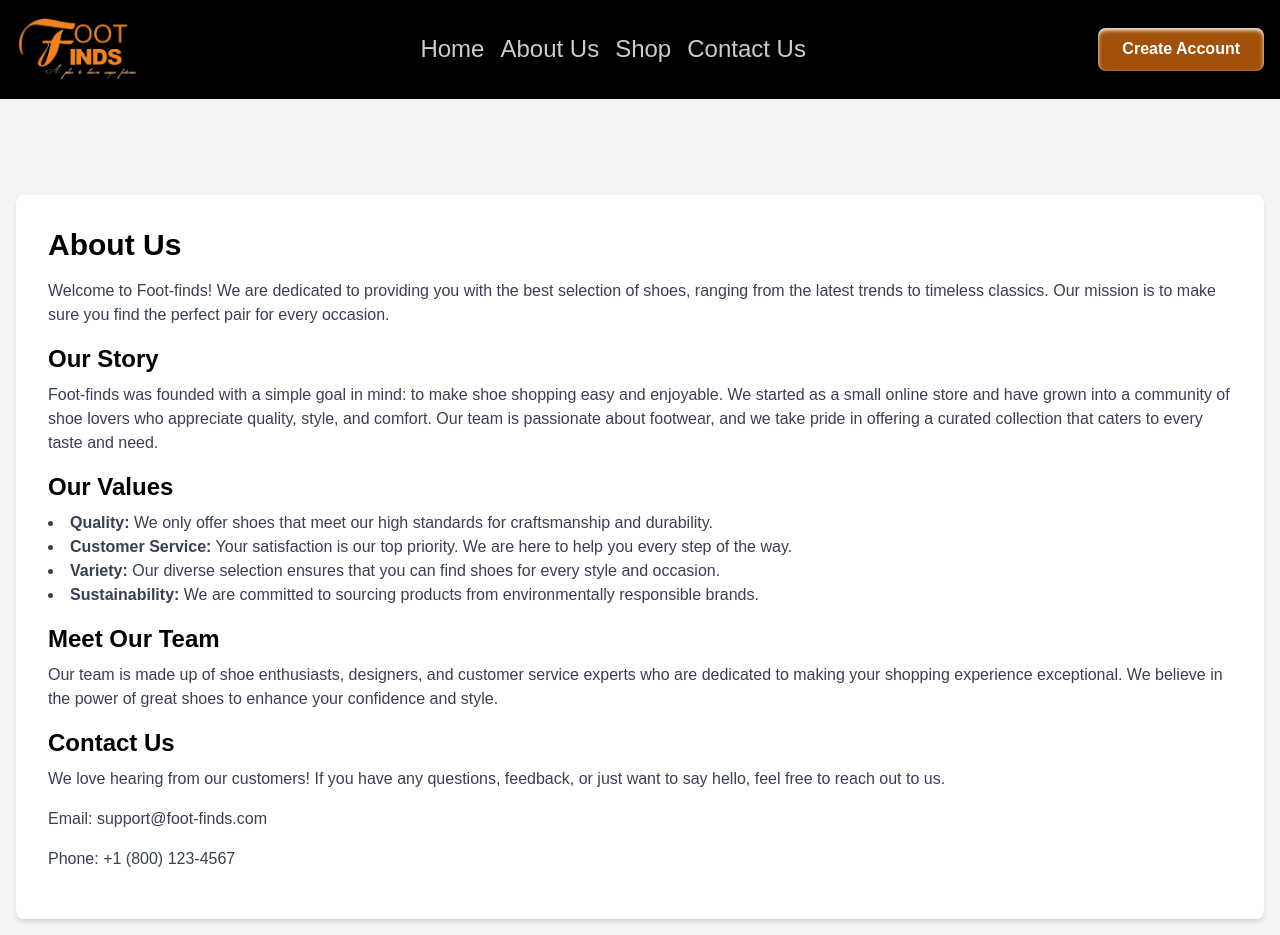
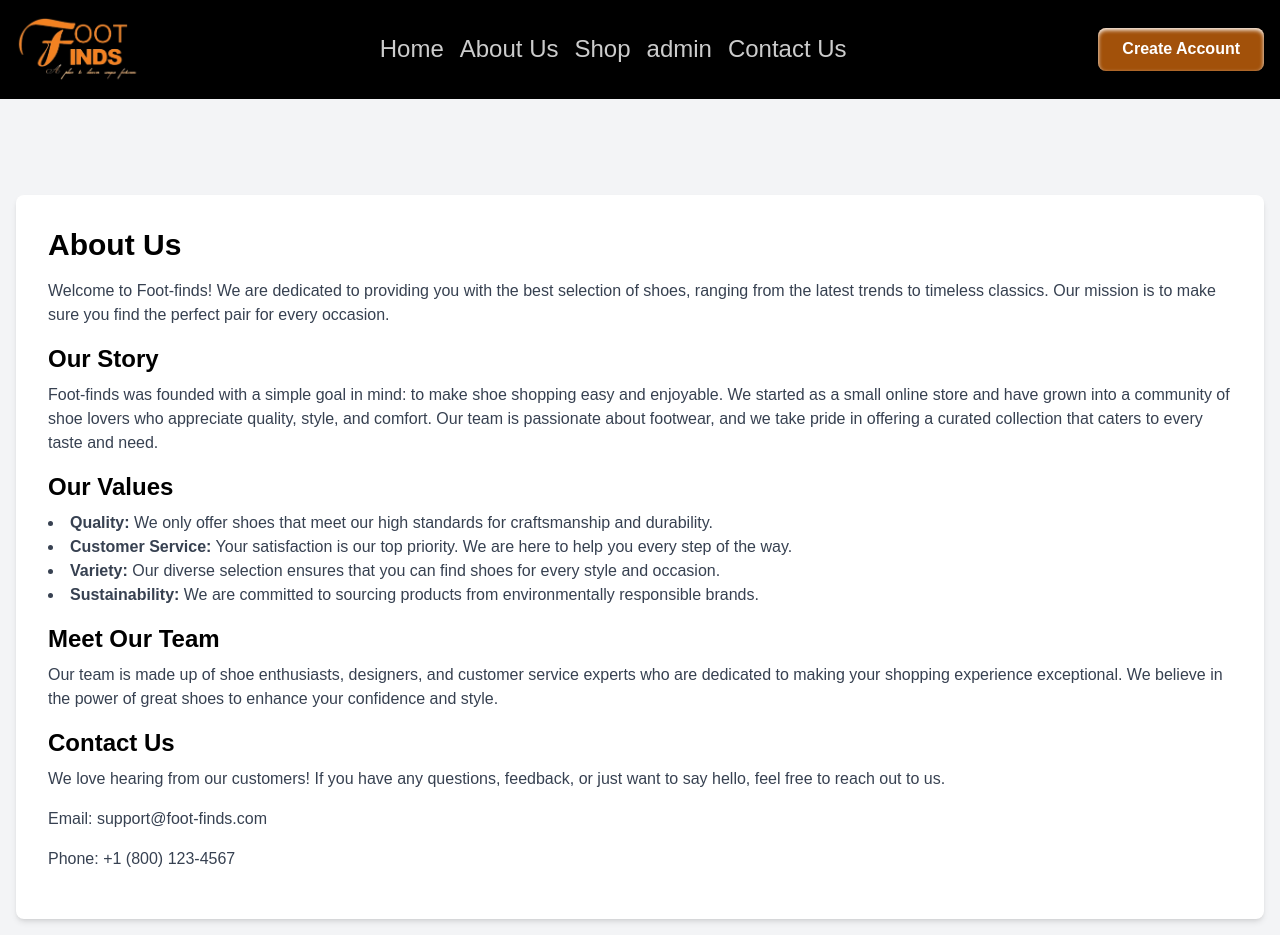
Before and after one commit to TaiwoSoftware/footfind, a React (Vite) app: page /about in a window 1280 px wide. Built offline with nearby package versions, Linux system fonts and the light colour scheme; a web font is replaced by a local one.

Commit message:
done and dusted

```diff
--- a/src/components/NavLinks.tsx
+++ b/src/components/NavLinks.tsx
@@ -21,6 +21,12 @@ const NavLinks: React.FC = () => {
         Shop
       </Link>
       <Link
+        to="/admin"
+        className="mr-4 text-[1.5rem] responsive__link hover:underline hover:text-logo-orange"
+      >
+        admin
+      </Link>
+      <Link
         to="/contact"
         className="mr-4 text-[1.5rem] responsive__link hover:underline hover:text-logo-orange"
       >
--- a/src/components/mobileComponents/DropDownMenu.tsx
+++ b/src/components/mobileComponents/DropDownMenu.tsx
@@ -6,6 +6,7 @@ export const DropDownMenu: React.FC = () => {
       <NavRawLink to="/" linkText="Home" />
       <NavRawLink to="/about" linkText="About" />
       <NavRawLink to="/shop" linkText="Shop" />
+      <NavRawLink to="/admin" linkText="admin" />
       <NavRawLink to="/contact" linkText="Contact" />
       <Link to={'/newUser'}>
         <button className=" rounded-lg px-2 py-[.5rem] mt-4 border-white border-2 text-3xl  bg-[#a2510a] text-white shadow-white">
```
